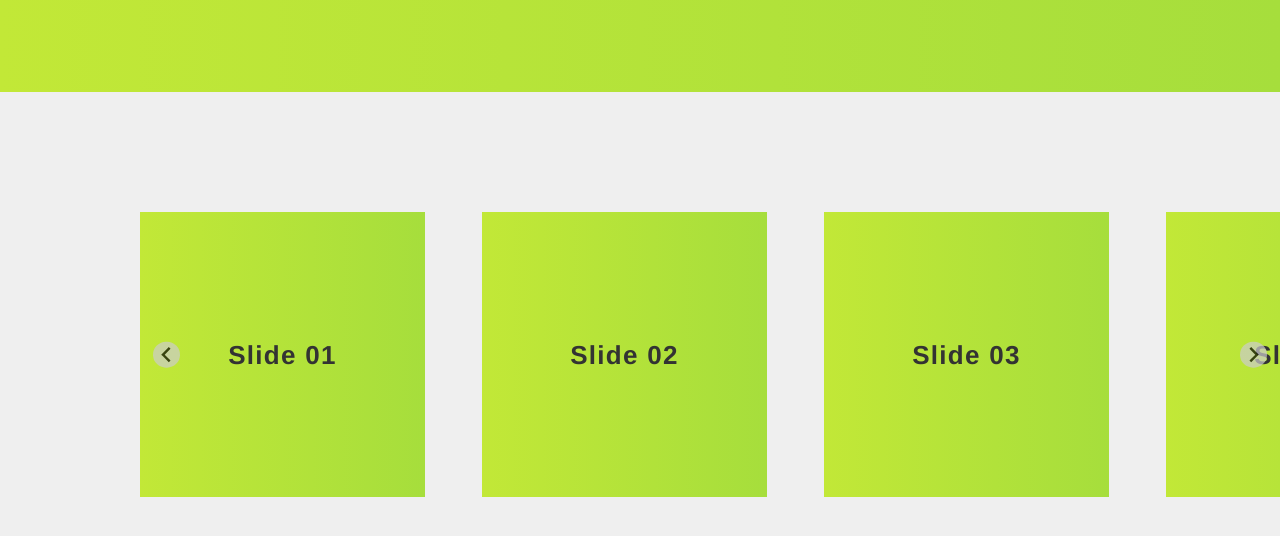
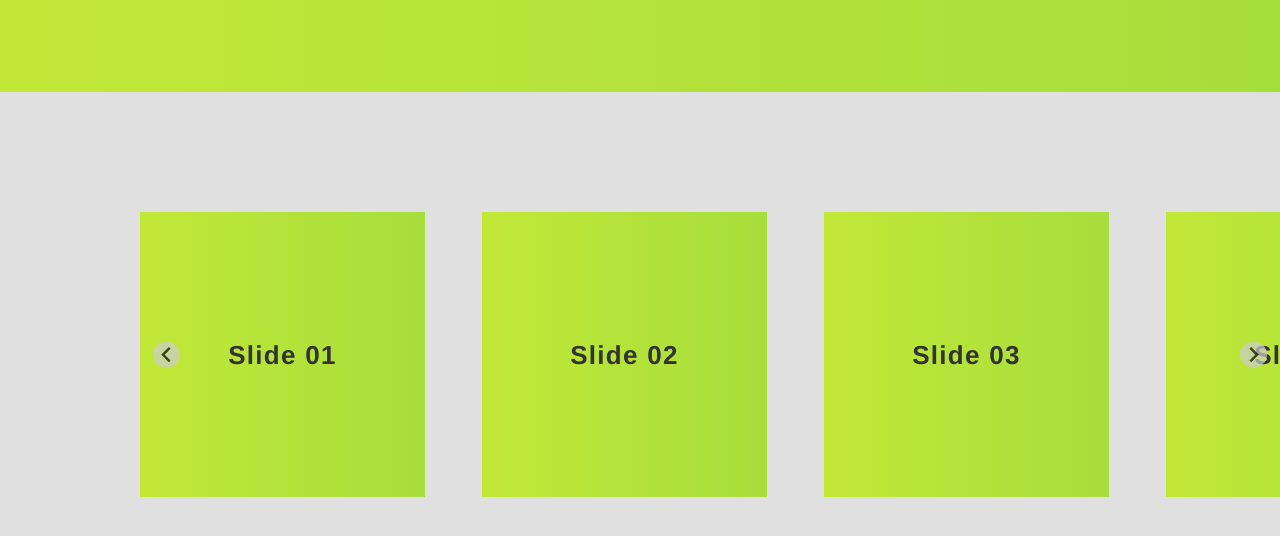
Before and after one commit to yuta0824/blog-splide, a website: page docs/index.html in a window 1280 px wide. Shown: the part 172-708 px from the top of the page. Drawn offline with nearby package versions, Linux system fonts and the light colour scheme.

Commit message:
背景色と余白を微調整

```diff
--- a/scss/common/_inner.scss
+++ b/scss/common/_inner.scss
@@ -1,7 +1,7 @@
 @use "../global" as g;
 
 .inner {
-  max-width: calc(1000px + 25px * 2); // (インナー幅 + 左右の余白)
-  padding: 0 25px;
+  max-width: calc(1000px + 30px * 2); // (インナー幅 + 左右の余白)
+  padding: 0 30px;
   margin-inline: auto;
 }
--- a/scss/global/_variables.scss
+++ b/scss/global/_variables.scss
@@ -13,7 +13,7 @@ $ls-base: 0.08em;
 //---------------------
 $cr-main: #a6de3c;
 $cr-gra: linear-gradient(to right, #c2e837, #a6de3c);
-$cr-bg: #efefef;
+$cr-bg: #e0e0e0;
 $cr-text: #333;
 
 // レイアウトサイズ
```
Also changed, not shown: docs/assets/css/style.css.
